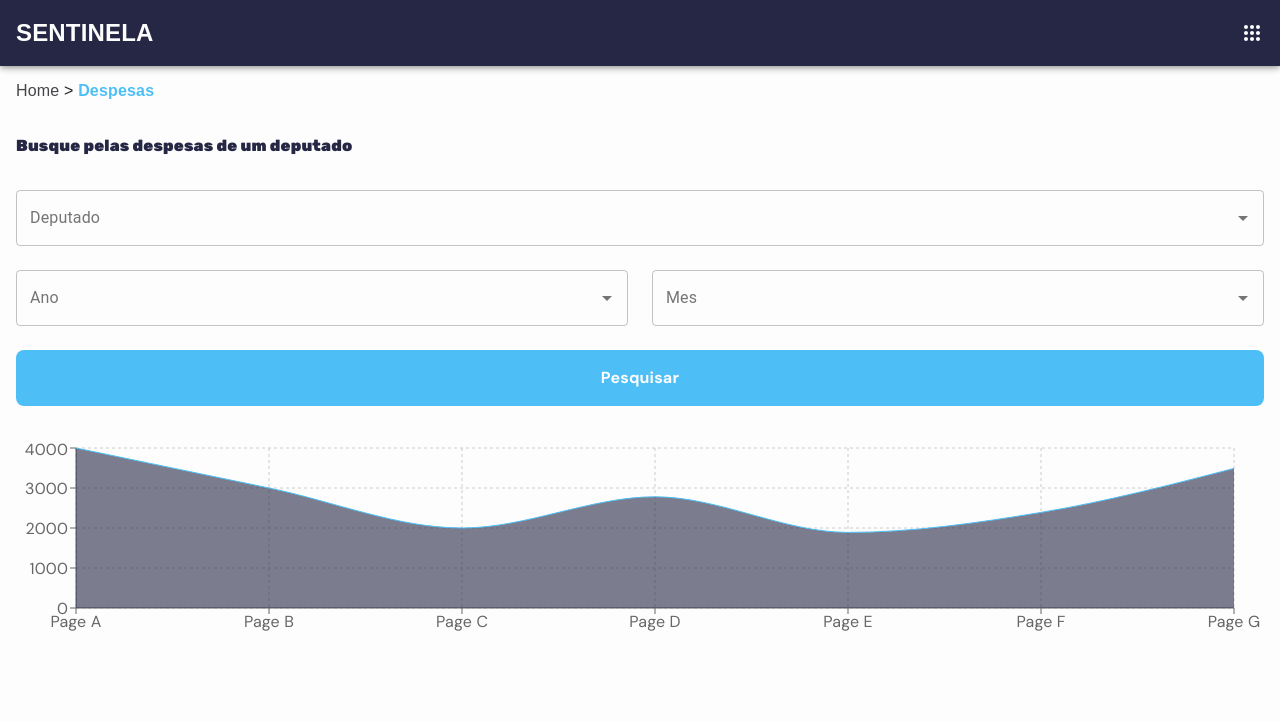
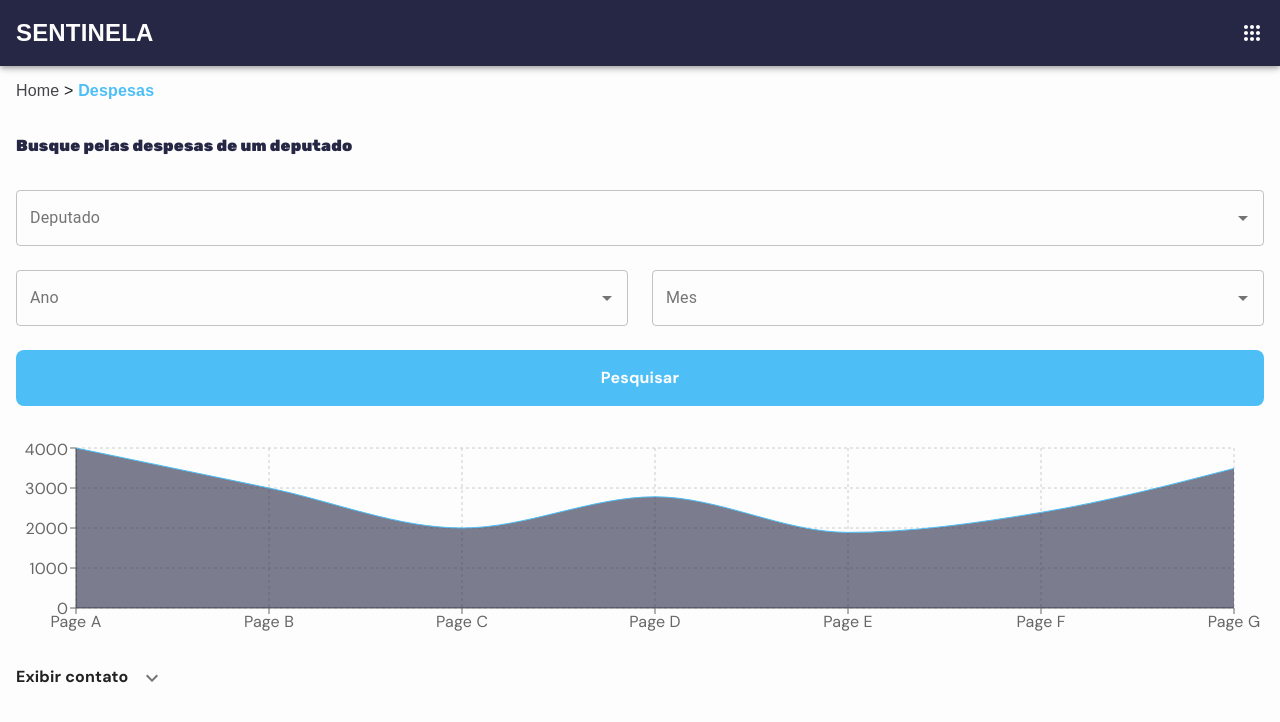
Before and after one commit to LucasRocha2308/Sentila, a React (Create React App) app: page /expenses in a window 1280 px wide. Shown: the top 722 px of the page. Built offline with nearby package versions, Linux system fonts and the light colour scheme; no server answers; a web font is replaced by a local one.

Commit message:
feat: component Contacts criado

```diff
--- /dev/null
+++ b/src/components/Contacts/index.tsx
@@ -0,0 +1,46 @@
+import ExpandMoreIcon from "@material-ui/icons/ExpandMore";
+import Collapse from "@material-ui/core/Collapse";
+
+import { useState } from "react";
+import { ContentStyled, IconButtonStyled } from "./styles";
+import { useIsLogin } from "../../provider/isLogin";
+
+const Contacts = ({ data }: any) => {
+  const { isLogin } = useIsLogin();
+  const [expandedNav, setExpandedNav] = useState(false);
+
+  const handleExpandClickNav = () => {
+    setExpandedNav(!expandedNav);
+  };
+
+  return (
+    <div>
+      <div>
+        {/* {isLogin && ( */}
+        <ContentStyled>
+          <span>Exibir contato</span>
+          <IconButtonStyled
+            onClick={handleExpandClickNav}
+            aria-expanded={expandedNav}
+            aria-label="show more"
+          >
+            <ExpandMoreIcon />
+          </IconButtonStyled>
+          <Collapse in={expandedNav} timeout="auto" unmountOnExit>
+            <nav>
+              <p>
+                <span>Telefone :</span> {data.telefone}
+              </p>
+              <p>
+                <span>E-mail : </span>
+                {data.email}
+              </p>
+            </nav>
+          </Collapse>
+        </ContentStyled>
+        {/* )} */}
+      </div>
+    </div>
+  );
+};
+export default Contacts;
--- /dev/null
+++ b/src/components/Contacts/styles.ts
@@ -0,0 +1,17 @@
+import styled from "styled-components";
+import IconButton from "@material-ui/core/IconButton";
+
+export const ContentStyled = styled.div`
+  margin: 1rem 0;
+
+  nav > p {
+    margin: 1rem 0;
+    font-weight: bold;
+  }
+
+  span {
+    font-weight: bold;
+  }
+`;
+
+export const IconButtonStyled = styled(IconButton)``;
--- a/src/components/Filter/index.tsx
+++ b/src/components/Filter/index.tsx
@@ -14,6 +14,7 @@ import {
   Tooltip,
   ResponsiveContainer,
 } from "recharts";
+import Contacts from "../Contacts";
 
 const data = [
   {
@@ -69,12 +70,16 @@ const Filter = ({ title }: Title) => {
   const [valueDataYear, setValueDataYear] = useState("");
   const [valueDataMonth, setValueDataMonth] = useState("");
   const [valueId, setValueId] = useState();
+  const [dataDeputies, setdataDeputies] = useState("");
   useEffect(() => {
     api
       .get(`deputados?nome=${valueInput}&ordem=ASC&ordenarPor=nome`)
-      .then((res) => setValueId(res.data.dados[0].id));
+      .then((res) => {
+        setValueId(res.data.dados[0].id);
+      });
+
     // eslint-disable-next-line react-hooks/exhaustive-deps
-  }, []);
+  }, [valueInput]);
 
   const handleDeputeis = () => {
     api
@@ -84,6 +89,11 @@ const Filter = ({ title }: Title) => {
         )}&mes=${parseInt(valueDataMonth)}&ordem=ASC&ordenarPor=ano`
       )
       .then((res) => console.log(res.data.dados));
+
+    api.get(`deputados/${valueId}`).then((res) => {
+      setdataDeputies(res.data.dados.ultimoStatus.gabinete);
+      console.log(res.data.dados.ultimoStatus.gabinete);
+    });
   };
 
   return (
@@ -169,6 +179,7 @@ const Filter = ({ title }: Title) => {
             />
           </AreaChart>
         </ResponsiveContainer>
+        <Contacts data={dataDeputies} />
       </div>
     </FilterContainer>
   );
--- a/src/pages/Login/index.tsx
+++ b/src/pages/Login/index.tsx
@@ -61,7 +61,6 @@ const Login = () => {
       .catch((err) => {
         console.log(err);
         toast.error("Login e senha não encontrado");
-        setIsLogin(false);
       });
   };
 
```
